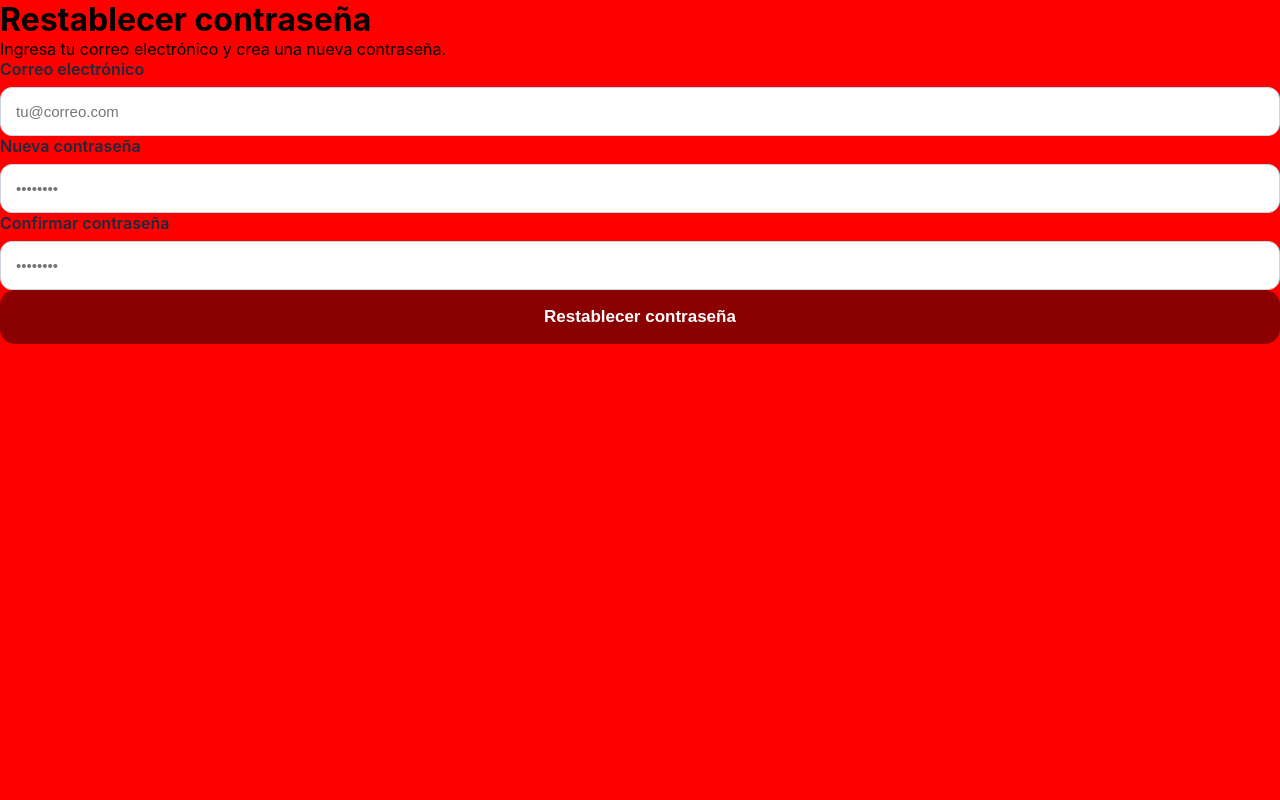
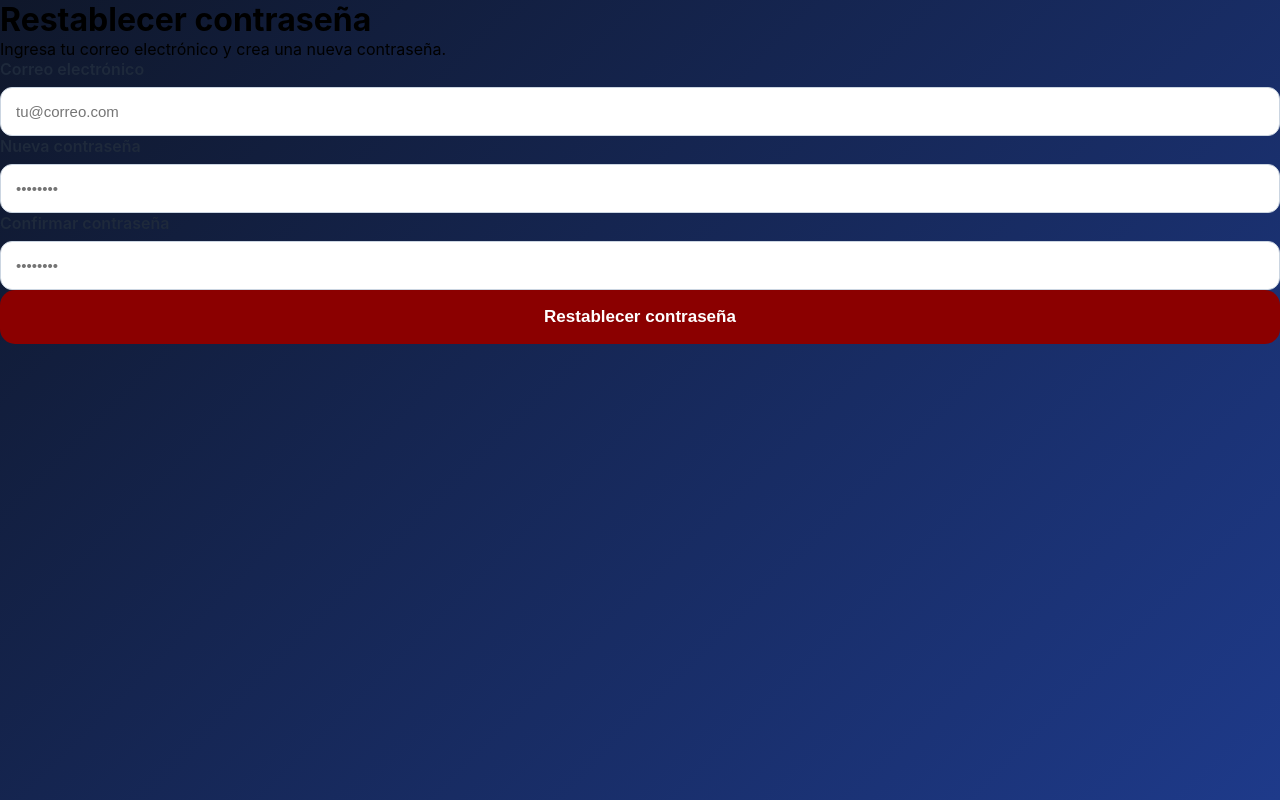
Before and after one commit to georgectpp/GEORGE-main, a Flask app: template templates/recuperar_contrasena.html in a window 1280 px wide. Run offline with Flask 3, Linux system fonts and the light colour scheme; the template is opened without the code that fills it, so the values that code supplies are empty.

Commit message:
Remove inline CSS for background color
Removed inline CSS that set the background color to red.

```diff
--- a/templates/recuperar_contrasena.html
+++ b/templates/recuperar_contrasena.html
@@ -6,11 +6,7 @@
     <title>Restablecer contraseña - GEORGE</title>
 
     <link rel="stylesheet" href="{{ url_for('static', filename='registro.css') }}">
-    <style>
-    body {
-        background: red !important;
-    }
-    </style>
+
 </head>
 
 <body>
```
